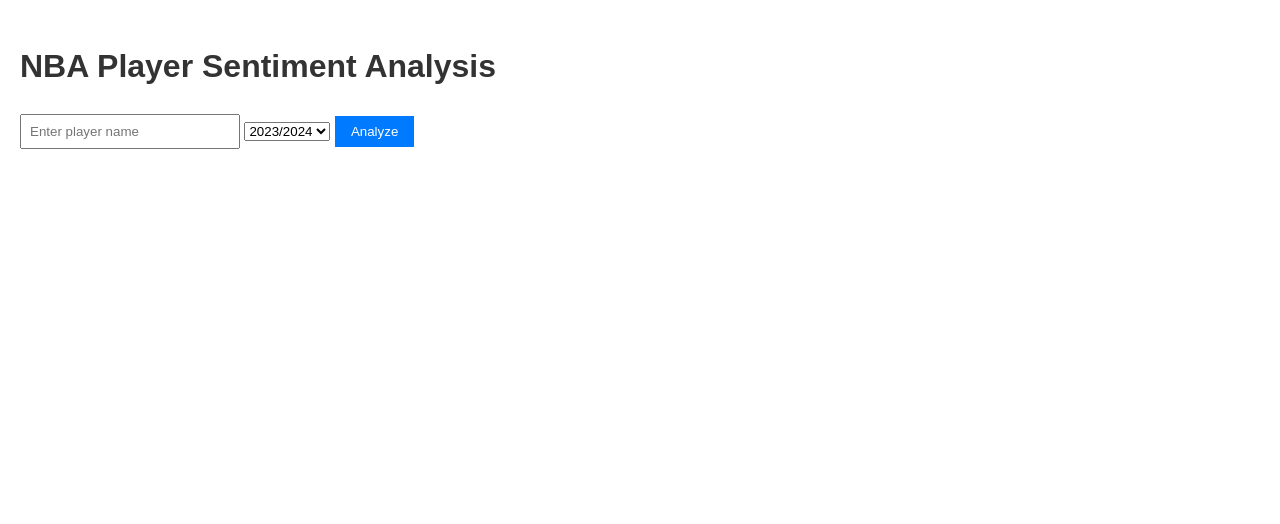
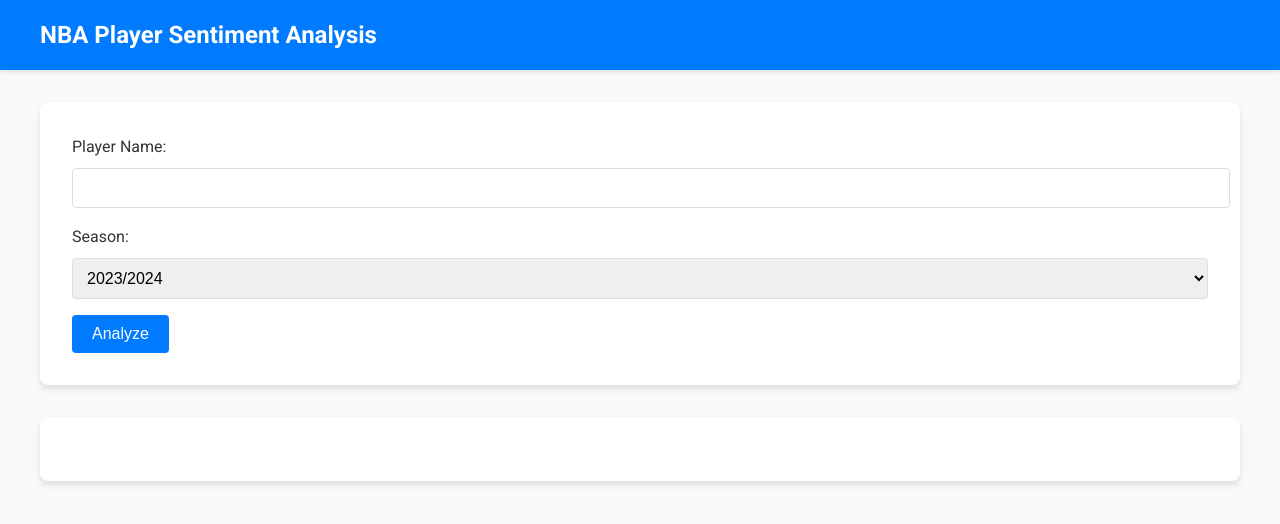
Before and after one commit to emazen/Sentiment-Pulse, a Flask app: page / in a window 1280 px wide. Shown: the top 524 px of the page. Run offline with Flask 2, Linux system fonts and the light colour scheme.

Commit message:
Improved the web applications UI

```diff
--- a/app.py
+++ b/app.py
@@ -46,4 +46,4 @@
         return jsonify({'error': str(e)}), 500
 
 if __name__ == '__main__':
-    app.run(debug=True, port=5001)
+    app.run(debug=True, port=5003)
--- a/static/css/style.css
+++ b/static/css/style.css
@@ -1,36 +1,120 @@
+@import url('https://fonts.googleapis.com/css2?family=Roboto:wght@300;400;700&display=swap');
+
+:root {
+  --primary-color: #007bff;
+  --secondary-color: #6c757d;
+  --background-color: #f8f9fa;
+  --text-color: #333;
+}
+
 body {
-    font-family: Arial, sans-serif;
+  font-family: 'Roboto', sans-serif;
   line-height: 1.6;
   margin: 0;
-    padding: 20px;
+  padding: 0;
+  background-color: var(--background-color);
+  color: var(--text-color);
 }
 
-h1 {
-    color: #333;
+.container {
+  max-width: 1200px;
+  margin: 0 auto;
+  padding: 0 20px;
+}
+
+header {
+  background-color: var(--primary-color);
+  color: white;
+  padding: 1rem 0;
+  box-shadow: 0 2px 4px rgba(0,0,0,0.1);
+}
+
+header h1 {
+  margin: 0;
+  font-size: 1.5rem;
+}
+
+main.container {
+  padding-top: 2rem;
 }
 
 form {
-    margin-bottom: 20px;
+  background-color: white;
+  padding: 2rem;
+  border-radius: 8px;
+  box-shadow: 0 4px 6px rgba(0,0,0,0.1);
+  margin-bottom: 2rem;
 }
 
-input[type="text"] {
-    padding: 8px;
-    width: 200px;
+.form-group {
+  margin-bottom: 1rem;
+}
+
+label {
+  display: block;
+  margin-bottom: 0.5rem;
+}
+
+input[type="text"], select {
+  width: 100%;
+  padding: 10px;
+  border: 1px solid #ddd;
+  border-radius: 4px;
+  font-size: 1rem;
 }
 
 button {
-    padding: 8px 16px;
-    background-color: #007bff;
+  padding: 10px 20px;
+  background-color: var(--primary-color);
   color: white;
   border: none;
+  border-radius: 4px;
   cursor: pointer;
+  font-size: 1rem;
+  transition: background-color 0.3s ease;
+}
+
+button:hover {
+  background-color: #0056b3;
 }
 
 #results {
-    margin-top: 20px;
+  background-color: white;
+  padding: 2rem;
+  border-radius: 8px;
+  box-shadow: 0 4px 6px rgba(0,0,0,0.1);
+  margin-bottom: 2rem;
 }
 
-img {
+#results h2 {
+  color: var(--primary-color);
+  margin-bottom: 1rem;
+}
+
+#results h3 {
+  color: var(--secondary-color);
+  margin-top: 2rem;
+  margin-bottom: 1rem;
+}
+
+iframe, img {
   max-width: 100%;
   height: auto;
+  border: none;
+  border-radius: 8px;
+  box-shadow: 0 2px 4px rgba(0,0,0,0.1);
 }
+.chart-container {
+    position: relative;
+    height: 0;
+    overflow: hidden;
+    padding-bottom: 56.25%; /* 16:9 aspect ratio */
+}
+
+.chart-container iframe {
+    position: absolute;
+    top: 0;
+    left: 0;
+    width: 100%;
+    height: 100%;
+}
--- a/static/js/main.js
+++ b/static/js/main.js
@@ -22,9 +22,13 @@
                 resultsDiv.innerHTML = `
                 <h2>Results for ${playerName} (${season} season)</h2>
                 <h3>Sentiment Trend</h3>
-                    <iframe src="${data.chart_path}" width="100%" height="500px"></iframe>
+                <div class="chart-container">
+                    <iframe src="${data.chart_path}" width="100%" height="400px" scrolling="no"></iframe>
+                </div>
                 <h3>Points per Game</h3>
-                    <iframe src="${data.points_chart_path}" width="100%" height="500px"></iframe>
+                <div class="chart-container">
+                    <iframe src="${data.points_chart_path}" width="100%" height="400px" scrolling="no"></iframe>
+                </div>
                 <h3>Word Cloud</h3>
                 <img src="${data.word_cloud_path}" alt="Word Cloud">
             `;
--- a/templates/index.html
+++ b/templates/index.html
@@ -4,13 +4,23 @@
     <meta charset="UTF-8">
     <meta name="viewport" content="width=device-width, initial-scale=1.0">
     <title>NBA Player Sentiment Analysis</title>
-    <link rel="stylesheet" href="{{ url_for('static', filename='css/style.css') }}">
+    <link rel="stylesheet" href="/static/css/style.css">
 </head>
 <body>
+    <header>
+        <div class="container">
             <h1>NBA Player Sentiment Analysis</h1>
+        </div>
+    </header>
+    <main class="container">
         <form id="player-form">
-        <input type="text" id="player-name" placeholder="Enter player name" required>
-        <select id="season-selector">
+            <div class="form-group">
+                <label for="player-name">Player Name:</label>
+                <input type="text" id="player-name" name="player_name" required>
+            </div>
+            <div class="form-group">
+                <label for="season-selector">Season:</label>
+                <select id="season-selector" name="season" required>
                     <option value="2023/2024">2023/2024</option>
                     <option value="2022/2023">2022/2023</option>
                     <option value="2021/2022">2021/2022</option>
@@ -21,10 +31,11 @@
                     <option value="2016/2017">2016/2017</option>
                     <option value="2015/2016">2015/2016</option>
                 </select>
+            </div>
             <button type="submit">Analyze</button>
         </form>
-
         <div id="results"></div>
-    <script src="{{ url_for('static', filename='js/main.js') }}"></script>
+    </main>
+    <script src="/static/js/main.js"></script>
 </body>
 </html>
```
Also changed, not shown: static/images/points_chart.html (+4 -4 lines), static/images/sentiment_chart.html (+4 -4 lines), utils/data_visualizer.py (+6 -42 lines), static/images/word_cloud.png. Lines whose indentation alone changed are shown as unchanged.
